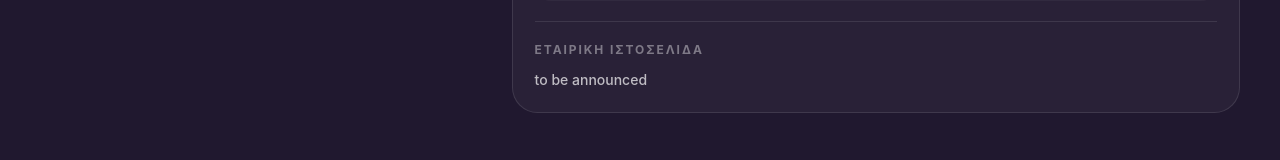
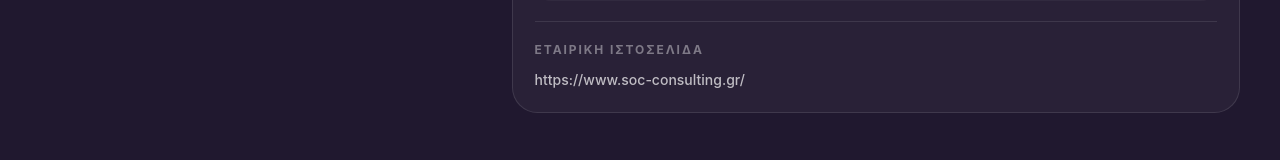
Before and after one commit to ileana2303/soc-consulting-landing, a Next.js app: page / in a window 1280 px wide. Shown: the part 3619-3779 px from the top of the page. Built offline with nearby package versions, Linux system fonts and the light colour scheme.

Commit message:
adds website address

```diff
--- a/app/page.tsx
+++ b/app/page.tsx
@@ -263,7 +263,7 @@
 
                 <div className="mt-5 border-t border-white/10 pt-5">
                   <p className="text-xs font-bold uppercase tracking-[0.16em] text-white/40">Εταιρική ιστοσελίδα</p>
-                  <p className="mt-3 text-sm font-medium text-white/70">to be announced</p>
+                  <p className="mt-3 text-sm font-medium text-white/70">https://www.soc-consulting.gr/</p>
                 </div>
               </article>
             </div>
```
